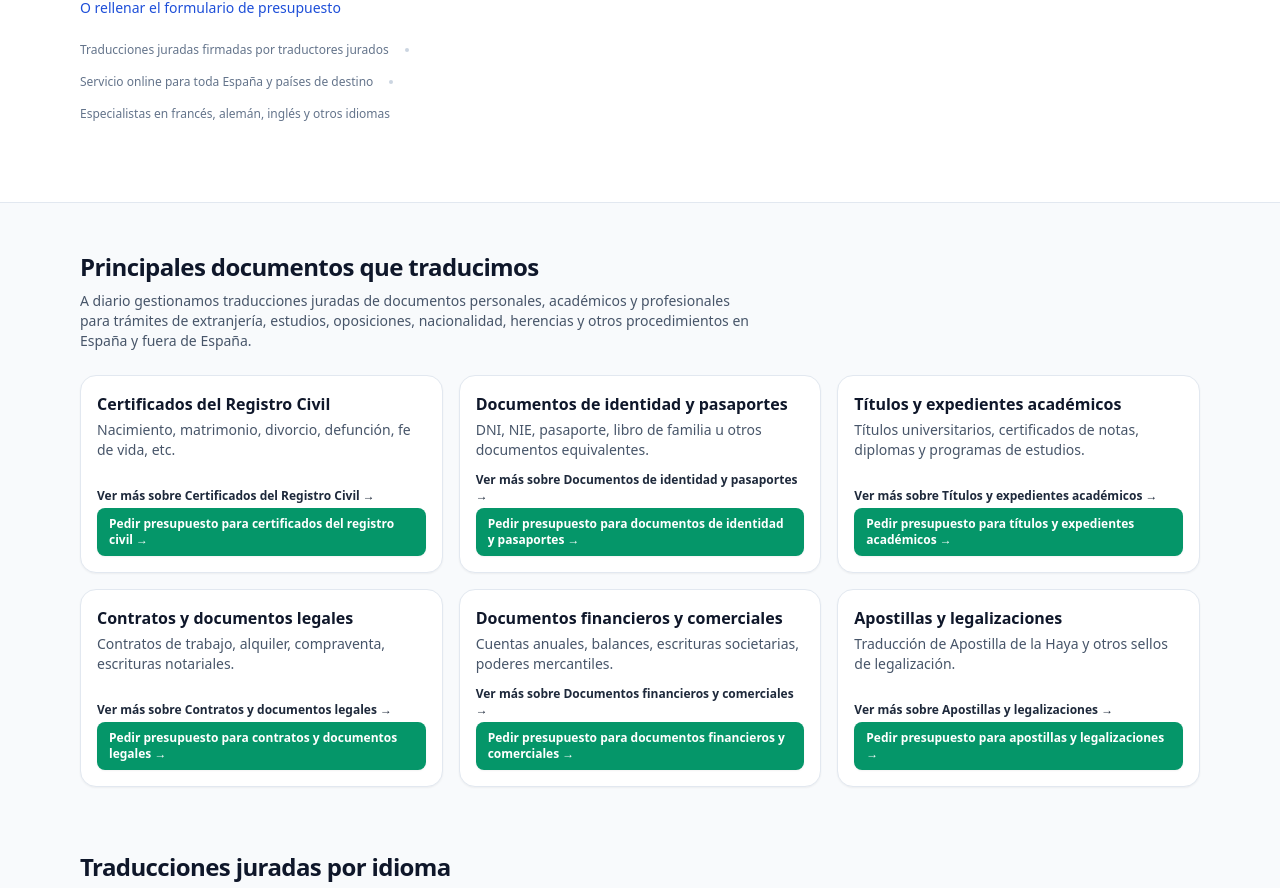
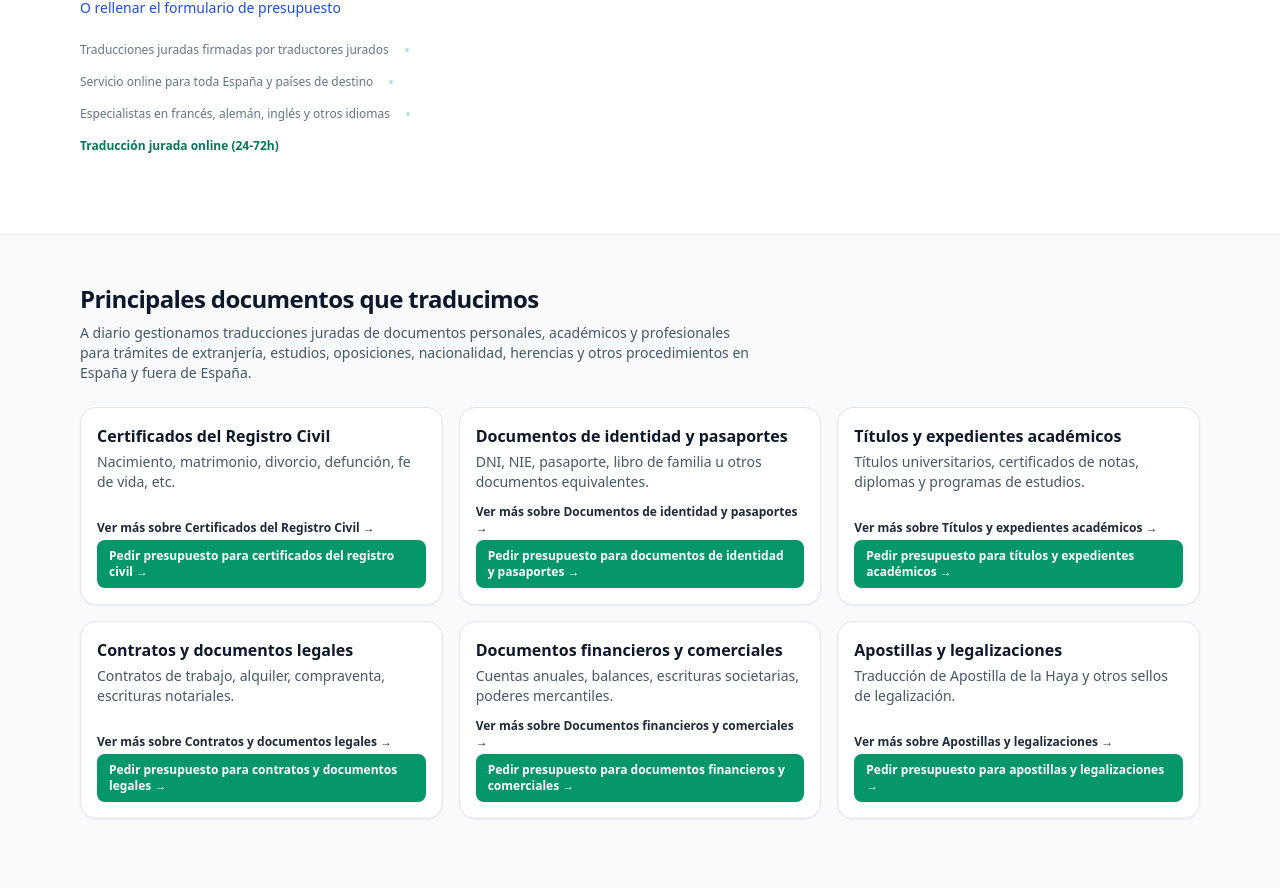
Before and after one commit to juanlatregua/traduccionesjuradas-next, a Next.js app: page / in a window 1280 px wide. Shown: the part 859-1747 px from the top of the page. Built offline with nearby package versions, Linux system fonts and the light colour scheme.

Commit message:
Refuerza SEO: titles con precio, FAQ en online y link desde home

```diff
--- a/app/documentos-oficiales/certificado-de-matrimonio/page.tsx
+++ b/app/documentos-oficiales/certificado-de-matrimonio/page.tsx
@@ -4,9 +4,9 @@ import { SchemaFAQ } from "@/components/SchemaFAQ";
 import { SchemaBreadcrumbs } from "@/components/SchemaBreadcrumbs";
 
 export const metadata: Metadata = {
-  title: "Traducción jurada de certificado de matrimonio | Precio y plazos",
+  title: "Traducción jurada certificado de matrimonio | Desde 40-75 €",
   description:
-    "Traducción jurada de certificados de matrimonio con entrega en PDF firmado. Precios orientativos y plazos rápidos según idioma. Apostilla incluida si aplica.",
+    "Precio orientativo desde 40-75 € para traducir certificados de matrimonio. Entrega en PDF firmado, plazos rápidos según idioma. Incluye apostilla si aplica.",
 };
 
 export default function CertificadoMatrimonioPage() {
--- a/app/page.tsx
+++ b/app/page.tsx
@@ -87,6 +87,13 @@ export default function Home() {
               <span>
                 Especialistas en francés, alemán, inglés y otros idiomas
               </span>
+              <span className="h-1 w-1 rounded-full bg-slate-300" />
+              <Link
+                href="/traduccion-jurada-online"
+                className="text-emerald-700 font-semibold hover:underline"
+              >
+                Traducción jurada online (24-72h)
+              </Link>
             </div>
           </div>
 
--- a/app/traduccion-jurada-online/page.tsx
+++ b/app/traduccion-jurada-online/page.tsx
@@ -4,9 +4,9 @@ import { SchemaFAQ } from "@/components/SchemaFAQ";
 import { SchemaBreadcrumbs } from "@/components/SchemaBreadcrumbs";
 
 export const metadata: Metadata = {
-  title: "Traducción jurada online | PDF firmado en 24-72h",
+  title: "Traducción jurada online desde 40-75 € | PDF firmado en 24-72h",
   description:
-    "Traducción jurada online con entrega en PDF firmado y sellado. Precios orientativos y respuesta en <30 minutos dentro de horario. Idiomas: inglés, francés, alemán, italiano, portugués y otros.",
+    "Adjunta tu documento y recibe la traducción jurada online en PDF firmado. Precios orientativos desde 40-75 € y respuesta en <30 minutos en horario. Entrega 24-72h según idioma.",
 };
 
 const LANG_COMBOS = [
```
